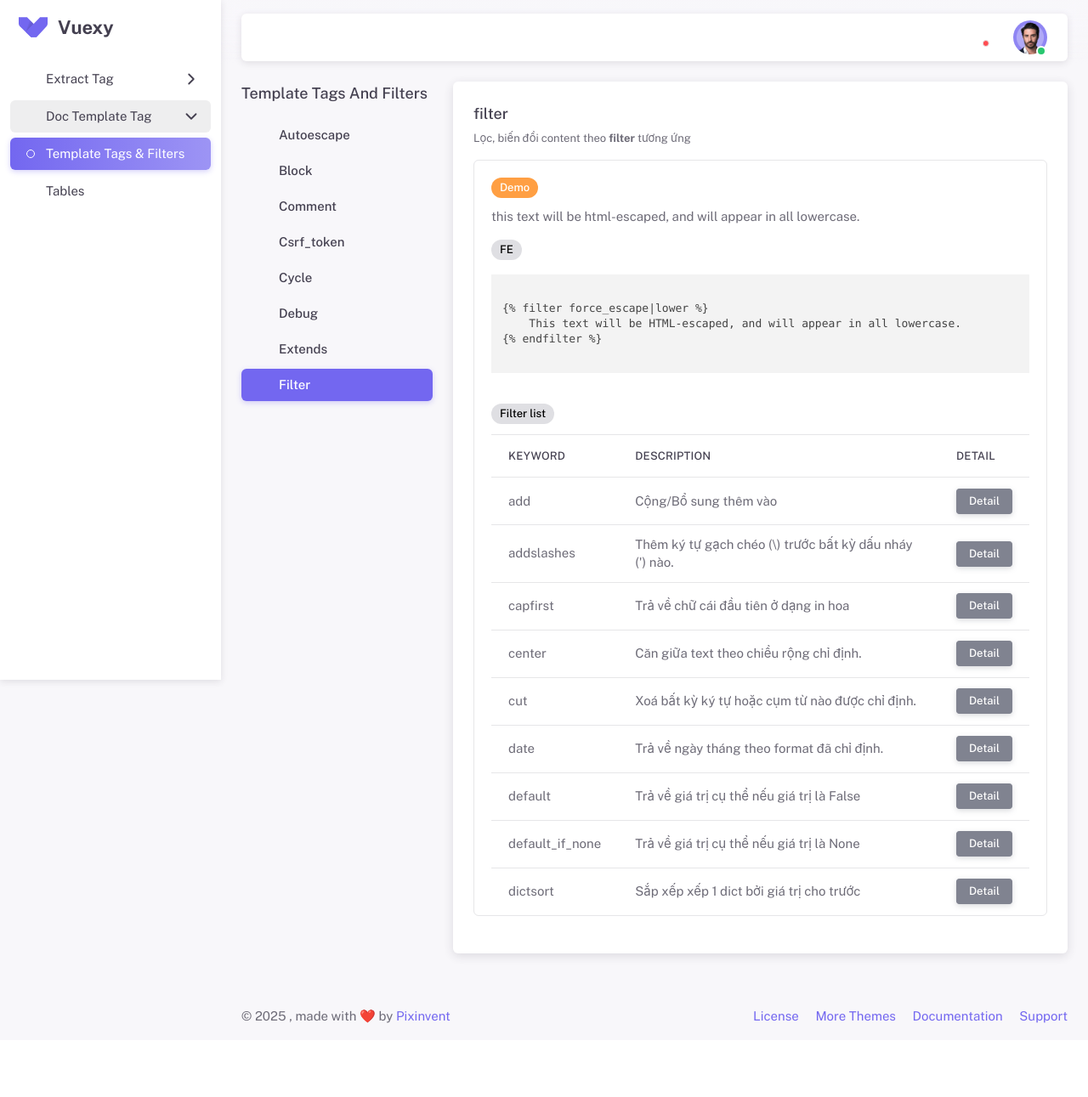
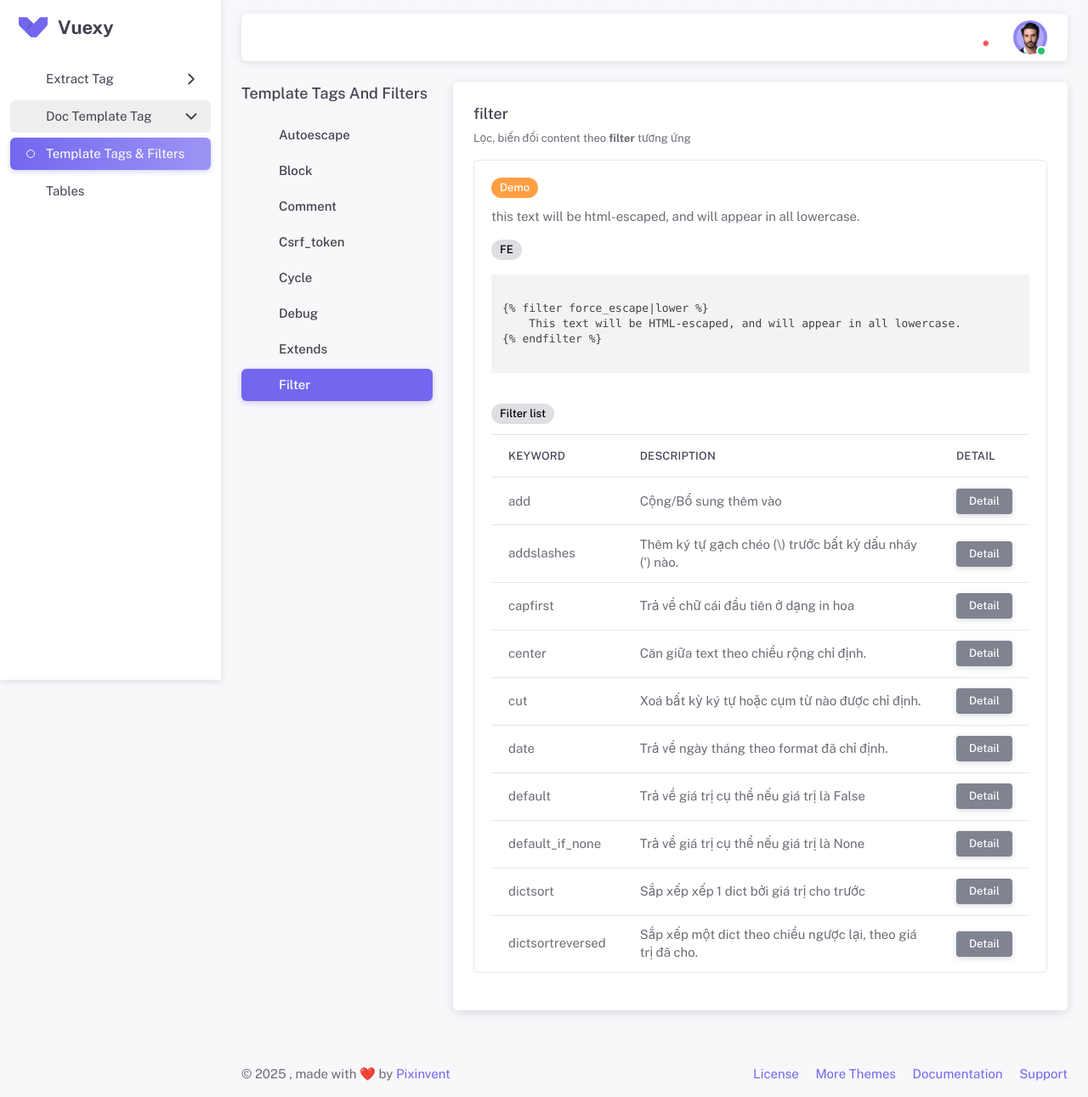
Before and after one commit to nguyenthingoctran/django_templatetags_demo, a Django app: page /research_doc/index/ in a window 1280 px wide, after a click on "Filter". Shown: the whole page at 85% size. Before the commit the page ends 1204 px from the top, so only its background shows below. Run offline with Django 5.2, Linux system fonts and the light colour scheme; some libraries are stand-ins or nearby versions.

Commit message:
Filter - Dictsortreversed

```diff
--- a/templates/app/research_doc/template_tags_and_filter/content_templatetags_and_filter/filter.html
+++ b/templates/app/research_doc/template_tags_and_filter/content_templatetags_and_filter/filter.html
@@ -82,7 +82,7 @@
                       Detail
                     </button>
                     <!-- modalCapfirst -->
-                    {% modal id="modalCapfirst" title="Filter - capfirst" template_name="app/research_doc/template_tags_and_filter/content_templatetags_and_filter/filter_modal/capfirst.html" %}
+                    {% modal id="modalCapfirst" title="Filter - Capfirst" template_name="app/research_doc/template_tags_and_filter/content_templatetags_and_filter/filter_modal/capfirst.html" %}
                   </td>
                 </tr>
                 <tr>
@@ -97,7 +97,7 @@
                       Detail
                     </button>
                     <!-- modalCenter -->
-                    {% modal id="modalCenter" title="Filter - center" template_name="app/research_doc/template_tags_and_filter/content_templatetags_and_filter/filter_modal/center.html" %}
+                    {% modal id="modalCenter" title="Filter - Center" template_name="app/research_doc/template_tags_and_filter/content_templatetags_and_filter/filter_modal/center.html" %}
                   </td>
                 </tr>
                 <tr>
@@ -112,7 +112,7 @@
                       Detail
                     </button>
                     <!-- modalCut -->
-                    {% modal id="modalCut" title="Filter - cut" template_name="app/research_doc/template_tags_and_filter/content_templatetags_and_filter/filter_modal/cut.html" %}
+                    {% modal id="modalCut" title="Filter - Cut" template_name="app/research_doc/template_tags_and_filter/content_templatetags_and_filter/filter_modal/cut.html" %}
                   </td>
                 </tr>
                 <tr>
@@ -127,7 +127,7 @@
                       Detail
                     </button>
                     <!-- modalCapfirst -->
-                    {% modal id="modalDate" title="Filter - date" data=filter_date template_name="app/research_doc/template_tags_and_filter/content_templatetags_and_filter/filter_modal/date.html" %}
+                    {% modal id="modalDate" title="Filter - Date" data=filter_date template_name="app/research_doc/template_tags_and_filter/content_templatetags_and_filter/filter_modal/date.html" %}
                   </td>
                 </tr>
                 <tr>
@@ -190,6 +190,26 @@
                     {% modal id="modalDictsort" title="Filter - Dictsort" data=dict_cars template_name="app/research_doc/template_tags_and_filter/content_templatetags_and_filter/filter_modal/dictsort.html" %}
                   </td>
                 </tr>
+                <tr>
+                  <td>dictsortreversed</td>
+                  <td>Sắp xếp một dict theo chiều ngược lại, theo giá trị đã cho.</td>
+                  <td>
+                    <button
+                      type="button"
+                      class="btn btn-secondary btn-sm"
+                      data-bs-toggle="modal"
+                      data-bs-target="#modalDictsortreversed">
+                      Detail
+                    </button>
+                    <!-- modalDictsort -->
+                    <div class="d-none">
+                      {% for x in dict_cars.cars|dictsortreversed:"year" %}
+                        <p>{{ x.year }} {{ x.brand }} {{ x.model }}</p>
+                      {% endfor %}
+                    </div>
+                    {% modal id="modalDictsortreversed" title="Filter - Dictsortreversed" data=dict_cars template_name="app/research_doc/template_tags_and_filter/content_templatetags_and_filter/filter_modal/dictsortreversed.html" %}
+                  </td>
+                </tr>
               </tbody>
             </table>
           </div>
--- /dev/null
+++ b/templates/app/research_doc/template_tags_and_filter/content_templatetags_and_filter/filter_modal/dictsortreversed.html
@@ -0,0 +1,38 @@
+        <div class="row">
+          <div class="col-6">
+            <p class="mb-0">Data mẫu</p>
+            <div class="highlight">
+              <pre class="chroma rounded mb-0">
+                <code class="language-python" data-lang="python">
+dict_cars = {
+  'cars': [
+    {'brand': 'Ford', 'model': 'Mustang', 'year': 1964},
+    {'brand': 'Volvo', 'model': 'XC90', 'year': 2022},
+    {'brand': 'Volvo', 'model': 'P1800', 'year': 1962},
+    {'brand': 'Ford', 'model': 'Focus', 'year': 2004}
+  ]
+}
+                </code>
+              </pre>
+            </div>
+
+            <p class="mb-0">Render HTML</p>
+            <div class="highlight">
+              <pre class="chroma rounded mb-0">
+                <code class="language-html" data-lang="html">
+{<span></span>% for x in dict_cars.cars|dictsortreversed:"year" %<span></span>}
+  <<span></span>p>{<span></span>{ x.year }<span></span>} {<span></span>{ x.brand }<span></span>} {<span></span>{ x.model }<span></span>}<<span></span>/p>
+{<span></span>% endfor %<span></span>}
+                </code>
+              </pre>
+            </div>
+          </div>
+          <div class="col-6">
+            <p class="mb-0">Kết quả</p>
+            <div class="p-3 bg-label-primary mt-4">
+              {% for x in data.cars|dictsortreversed:"year" %}
+                <p>{{ x.year }} {{ x.brand }} {{ x.model }}</p>
+              {% endfor  %}
+            </div>
+          </div>
+        </div>
```
